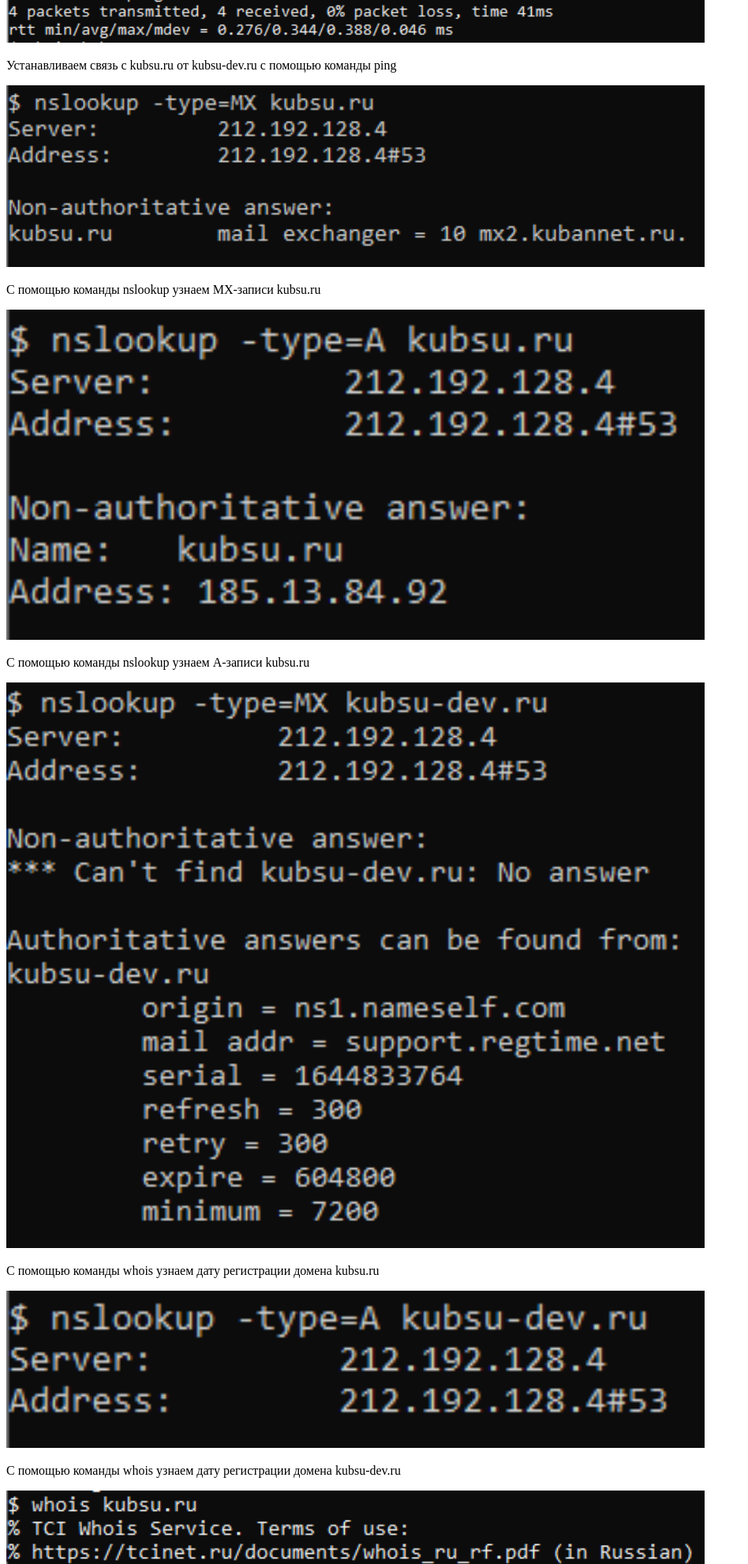
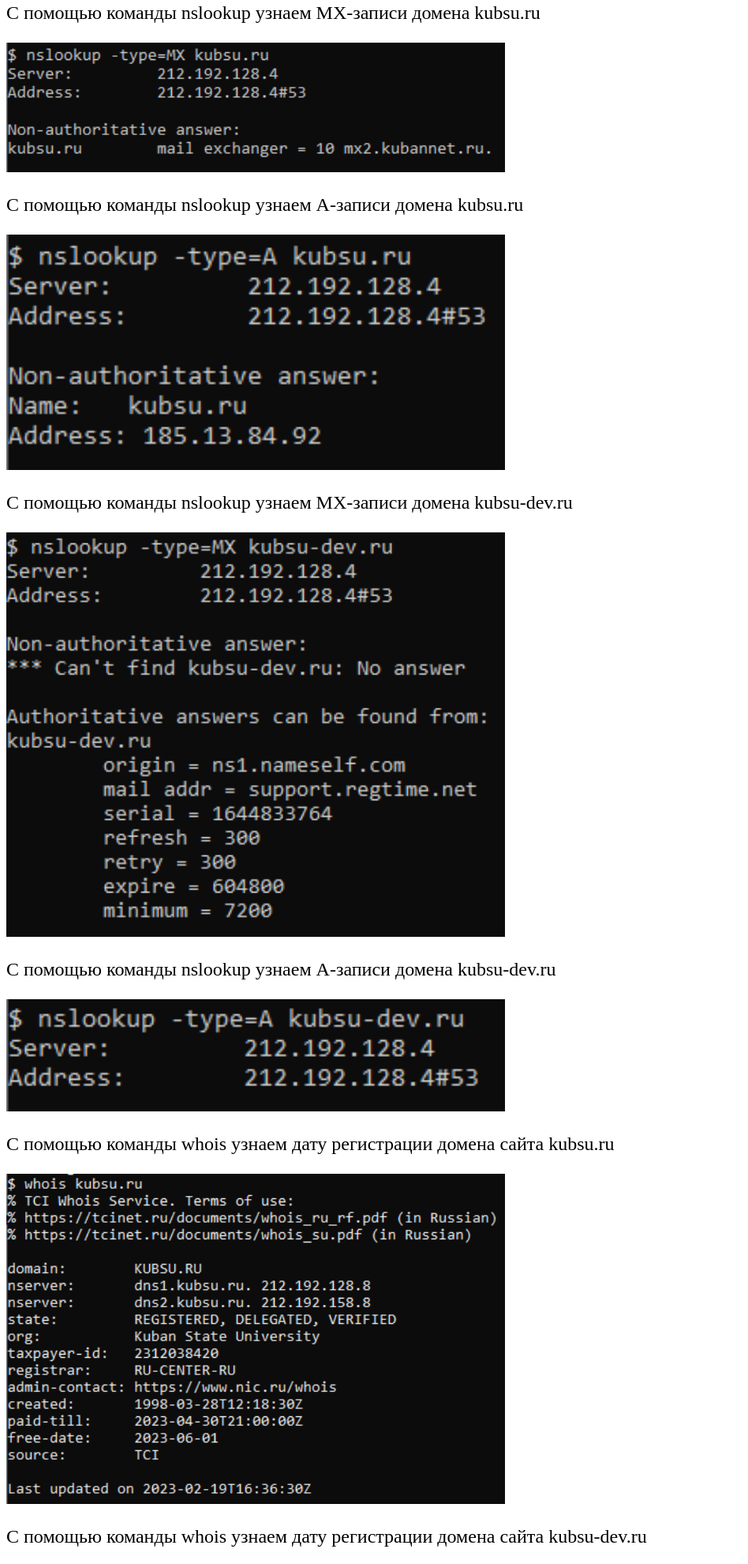
Before and after one commit to Shponarskii/9_s0169508, a plain HTML site: page index.html in a window 1280 px wide. Shown: the part 466-2446 px from the top of the page at 79% size, without its empty margins (0-948 px from the left). Drawn offline with Linux system fonts and the light colour scheme.

Commit message:
Add files via upload

```diff
--- a/index.html
+++ b/index.html
@@ -2,22 +2,27 @@
 <html lang="en">
 <head>
 	<meta charset="UTF-8">
-	<title>Title</title>
+	<title>1 задание</title>
+	<style>
+		p{
+			font-size: 150%;
+		}
+	</style>
 </head>
 <body>
-	<img src="ping.PNG" width="70%">
-	<p>Устанавливаем связь с kubsu.ru от kubsu-dev.ru с помощью команды ping</p>
-	<img src="MX-запись сайта kubsu.ru.PNG" width="70%">
-	<p>С помощью команды nslookup узнаем MX-записи kubsu.ru</p>
-	<img src="A-запись сайта kubsu.ru.PNG" width="70%">
-	<p>С помощью команды nslookup узнаем A-записи kubsu.ru</p>
-	<img src="MX-запись сайта kubsu-dev.ru.PNG" width="70%">
-	<p>С помощью команды whois узнаем дату регистрации домена kubsu.ru</p>
-	<img src="A-запись сайта kubsu-dev.ru.PNG" width="70%">
-	<p>С помощью команды whois узнаем дату регистрации домена kubsu-dev.ru</p>
-	<img src="whois к kubsu.ru.png" width="70%">
-	<p>Копируем задание на локальный компьютер с сервера, предварительно добавив его туда</p>
-  <img src="whois к kubsu-dev.ru.png" width="70%">
-	<p>Копируем задание на локальный компьютер с сервера, предварительно добавив его туда</p>
+	<p>Устанавливаем связь с kubsu.ru с помощью команды ping</p>
+	<img src="ping.PNG" height="50%" width="50%">
+	<p>С помощью команды nslookup узнаем MX-записи домена kubsu.ru</p>
+	<img src="MX-запись сайта kubsu.ru.PNG" height="50%" width="50%">
+	<p>С помощью команды nslookup узнаем A-записи домена kubsu.ru</p>
+	<img src="A-запись сайта kubsu.ru.PNG" height="50%" width="50%">
+	<p>С помощью команды nslookup узнаем MX-записи домена kubsu-dev.ru</p>
+	<img src="MX-запись сайта kubsu-dev.ru.PNG" height="50%" width="50%">
+	<p>С помощью команды nslookup узнаем A-записи домена kubsu-dev.ru</p>
+	<img src="A-запись сайта kubsu-dev.ru.PNG" height="50%" width="50%">
+	<p>С помощью команды whois узнаем дату регистрации домена сайта kubsu.ru</p>
+	<img src="whois к kubsu.ru.png" height="50%" width="50%">
+	<p>С помощью команды whois узнаем дату регистрации домена сайта kubsu-dev.ru</p>
+    <img src="whois к kubsu-dev.ru.png" height="50%" width="50%">
 </body>
 </html>
```
